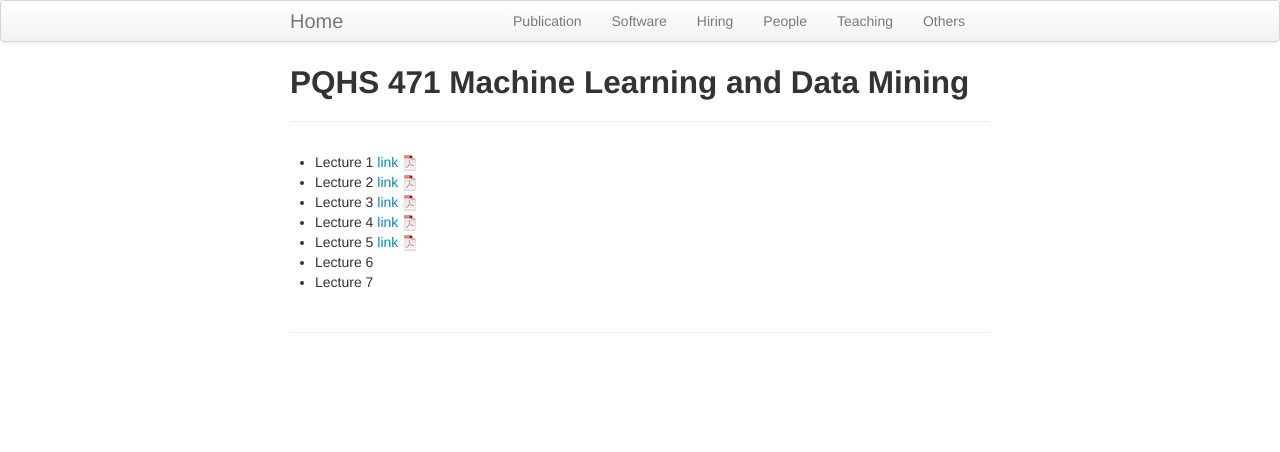
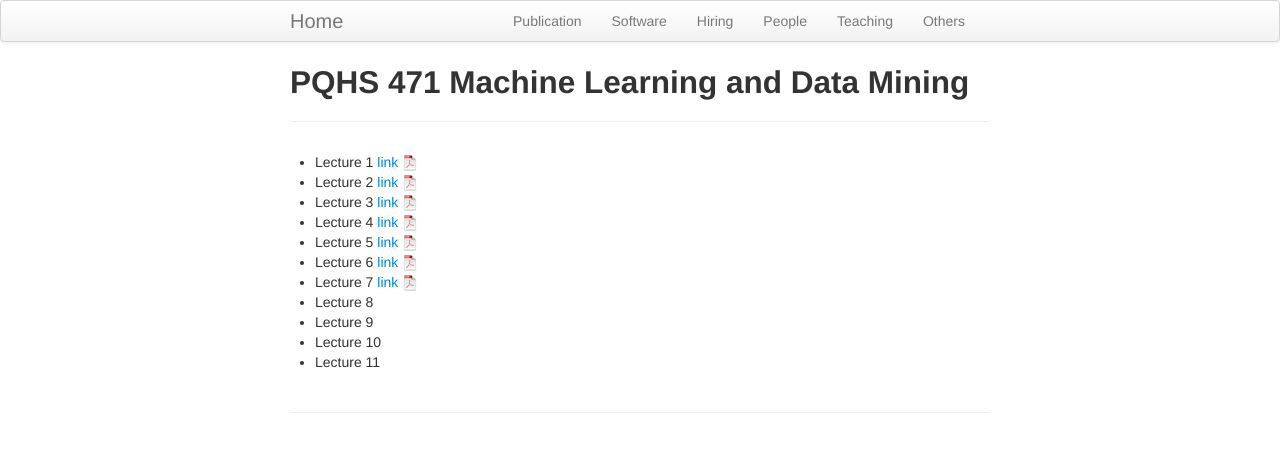
Before and after one commit to haoharryfeng/testpage4, a Jekyll site: the page built from PQHS471.md, in a window 1280 px wide. Shown: the top 452 px of the page. Built offline with Jekyll 4.4.1, drawn with Linux system fonts in a browser that asks for light colours.

Commit message:
lec 6/7 added

```diff
--- a/PQHS471.md
+++ b/PQHS471.md
@@ -9,5 +9,9 @@ title: PQHS 471 Machine Learning and Data Mining
 - Lecture 3 [link ![Lec1](./assets/pics/pdf-icon.png)](Lecture_3_clust.pdf)
 - Lecture 4 [link ![Lec1](./assets/pics/pdf-icon.png)](Lecture_4_fim.pdf)
 - Lecture 5 [link ![Lec1](./assets/pics/pdf-icon.png)](Lecture_5_fund_sup.pdf)
-- Lecture 6
-- Lecture 7
+- Lecture 6 [link ![Lec1](./assets/pics/pdf-icon.png)](Lecture_6_basic_class.pdf)
+- Lecture 7 [link ![Lec1](./assets/pics/pdf-icon.png)](Lecture_7_reg.pdf)
+- Lecture 8
+- Lecture 9
+- Lecture 10
+- Lecture 11
```
Also changed, not shown: 2 other files.
